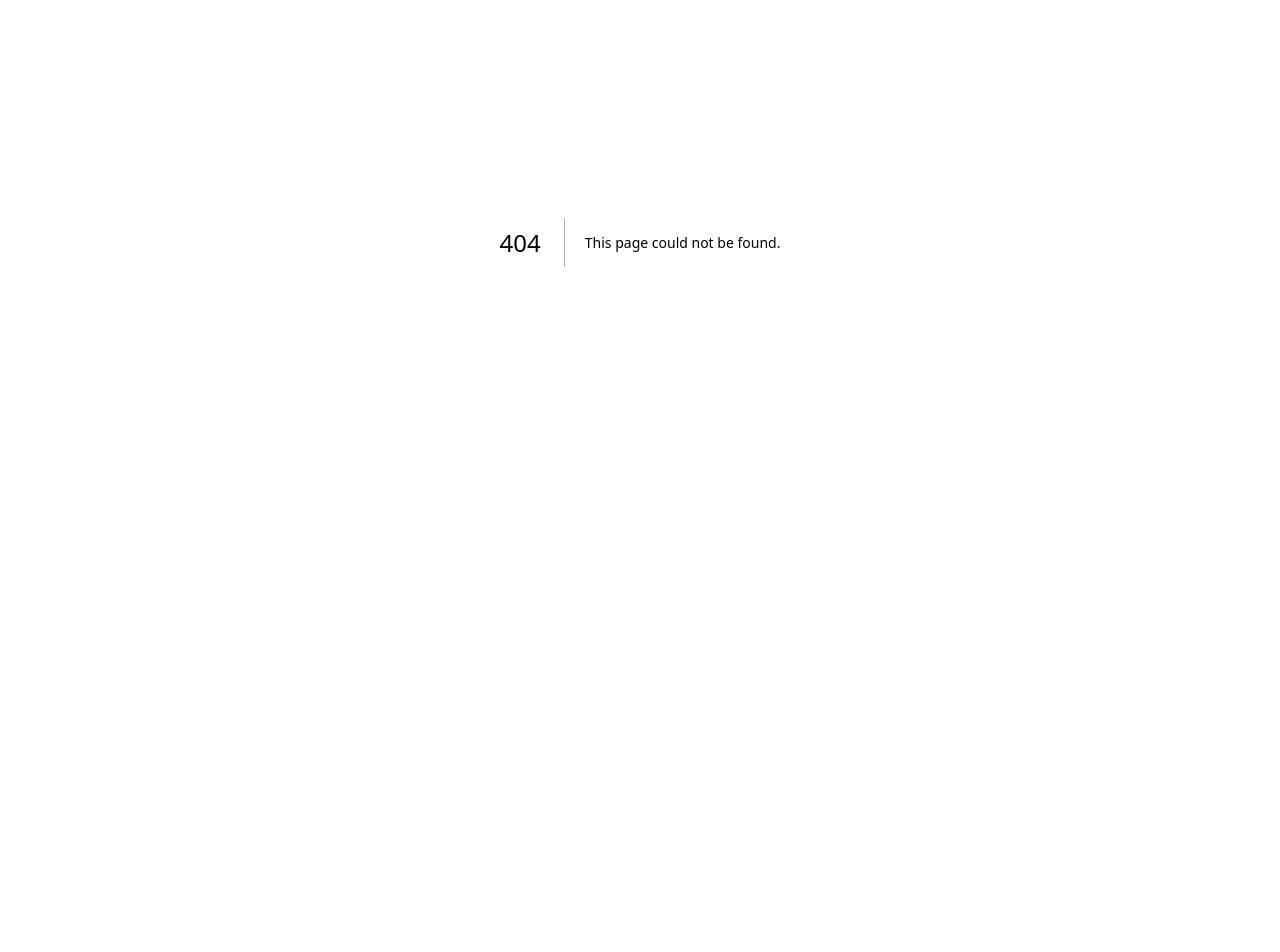
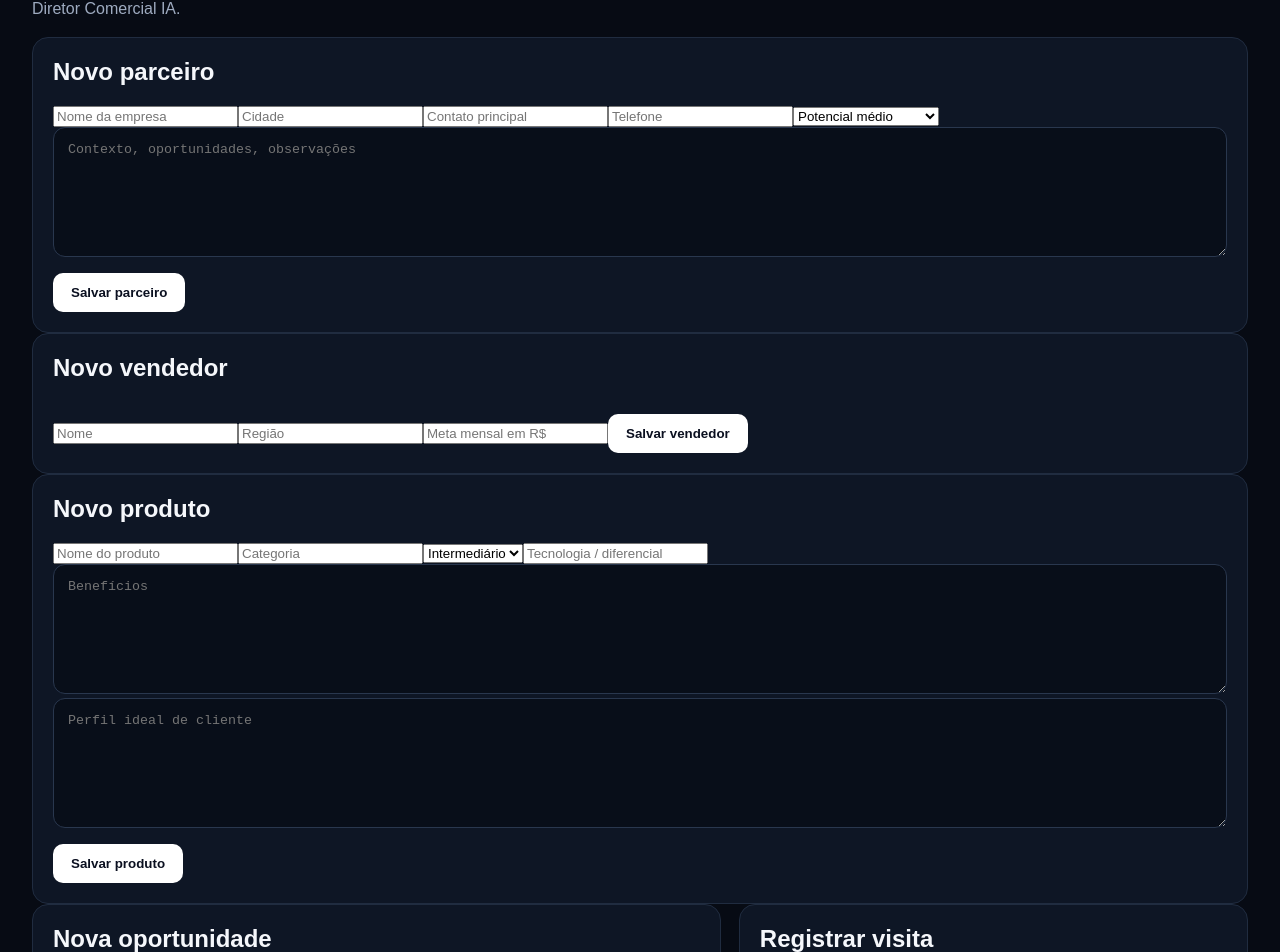
Before and after one commit to Fagnerfelix/Gerador-de-conte-do-probel-, a Next.js app: page /operacao in a window 1280 px wide. Before the commit this address had no page. Shown: the part 158-1110 px from the top of the page. Before the commit the page ends 800 px from the top, so only its background shows below. Built offline with nearby package versions, Linux system fonts and the light colour scheme; no server answers; the database is empty.

Commit message:
feat: add commercial operations workspace

```diff
--- /dev/null
+++ b/app/operacao/page.tsx
@@ -0,0 +1,70 @@
+'use client';
+
+import Link from 'next/link';
+import { useEffect, useState } from 'react';
+
+type Partner = { id: string; name: string; city?: string; potential: number; _count?: { opportunities: number; visits: number } };
+type Seller = { id: string; name: string; region?: string; monthlyGoal?: string | number | null };
+type Product = { id: string; name: string; category?: string; technology?: string };
+type Opportunity = { id: string; title: string; priority: number; nextAction?: string; partner: Partner; product?: Product };
+
+export default function OperacaoPage() {
+  const [partners, setPartners] = useState<Partner[]>([]);
+  const [sellers, setSellers] = useState<Seller[]>([]);
+  const [products, setProducts] = useState<Product[]>([]);
+  const [opportunities, setOpportunities] = useState<Opportunity[]>([]);
+  const [message, setMessage] = useState('');
+
+  async function load() {
+    const [p, s, pr, o] = await Promise.all(['partners','sellers','products','opportunities'].map(resource => fetch(`/api/commercial-data?resource=${resource}`).then(r => r.json())));
+    if (Array.isArray(p)) setPartners(p);
+    if (Array.isArray(s)) setSellers(s);
+    if (Array.isArray(pr)) setProducts(pr);
+    if (Array.isArray(o)) setOpportunities(o);
+  }
+
+  useEffect(() => { load(); }, []);
+
+  async function save(resource: string, data: Record<string, unknown>, form?: HTMLFormElement) {
+    setMessage('Salvando...');
+    const response = await fetch(`/api/commercial-data?resource=${resource}`, { method: 'POST', headers: { 'Content-Type': 'application/json' }, body: JSON.stringify(data) });
+    const result = await response.json();
+    setMessage(response.ok ? 'Salvo com sucesso.' : result.error || 'Erro ao salvar.');
+    if (response.ok) { form?.reset(); await load(); }
+  }
+
+  return <main className="main page">
+    <div className="topbar"><Link href="/">← Visão Executiva</Link><Link href="/diagnostico">Diagnóstico de Sono</Link></div>
+    <header className="header"><div className="eyebrow">Base comercial</div><h1>Operação Comercial</h1><p>Cadastre parceiros, vendedores, produtos, oportunidades e visitas. Esses dados serão a memória do Diretor Comercial IA.</p></header>
+    {message && <div className="flash">{message}</div>}
+
+    <section className="three-columns">
+      <form className="panel compact-form" onSubmit={e => { e.preventDefault(); const f = new FormData(e.currentTarget); save('partners', Object.fromEntries(f), e.currentTarget); }}>
+        <h2>Novo parceiro</h2><input name="name" placeholder="Nome da empresa" required /><input name="city" placeholder="Cidade" /><input name="contactName" placeholder="Contato principal" /><input name="phone" placeholder="Telefone" /><select name="potential" defaultValue="3"><option value="3">Potencial médio</option><option value="4">Potencial alto</option><option value="5">Potencial estratégico</option></select><textarea name="notes" placeholder="Contexto, oportunidades, observações" /><button>Salvar parceiro</button>
+      </form>
+
+      <form className="panel compact-form" onSubmit={e => { e.preventDefault(); const f = new FormData(e.currentTarget); save('sellers', Object.fromEntries(f), e.currentTarget); }}>
+        <h2>Novo vendedor</h2><input name="name" placeholder="Nome" required /><input name="region" placeholder="Região" /><input name="monthlyGoal" type="number" min="0" step="0.01" placeholder="Meta mensal em R$" /><button>Salvar vendedor</button>
+      </form>
+
+      <form className="panel compact-form" onSubmit={e => { e.preventDefault(); const f = new FormData(e.currentTarget); save('products', Object.fromEntries(f), e.currentTarget); }}>
+        <h2>Novo produto</h2><input name="name" placeholder="Nome do produto" required /><input name="category" placeholder="Categoria" /><select name="firmness" defaultValue="3"><option value="2">Mais macio</option><option value="3">Intermediário</option><option value="4">Firme</option><option value="5">Muito firme</option></select><input name="technology" placeholder="Tecnologia / diferencial" /><textarea name="benefits" placeholder="Benefícios" /><textarea name="idealFor" placeholder="Perfil ideal de cliente" /><button>Salvar produto</button>
+      </form>
+    </section>
+
+    <section className="content section-gap">
+      <form className="panel compact-form" onSubmit={e => { e.preventDefault(); const f = new FormData(e.currentTarget); save('opportunities', Object.fromEntries(f), e.currentTarget); }}>
+        <h2>Nova oportunidade</h2><input name="title" placeholder="Ex.: Introduzir novo produto" required /><select name="partnerId" required defaultValue=""><option value="" disabled>Selecione o parceiro</option>{partners.map(p => <option key={p.id} value={p.id}>{p.name}</option>)}</select><select name="productId" defaultValue=""><option value="">Produto opcional</option>{products.map(p => <option key={p.id} value={p.id}>{p.name}</option>)}</select><select name="priority" defaultValue="3"><option value="3">Prioridade média</option><option value="4">Prioridade alta</option><option value="5">Prioridade crítica</option></select><input name="value" type="number" min="0" step="0.01" placeholder="Valor potencial em R$" /><textarea name="nextAction" placeholder="Qual é o próximo passo concreto?" /><button>Salvar oportunidade</button>
+      </form>
+
+      <form className="panel compact-form" onSubmit={e => { e.preventDefault(); const f = new FormData(e.currentTarget); save('visits', Object.fromEntries(f), e.currentTarget); }}>
+        <h2>Registrar visita</h2><select name="partnerId" required defaultValue=""><option value="" disabled>Parceiro visitado</option>{partners.map(p => <option key={p.id} value={p.id}>{p.name}</option>)}</select><select name="sellerId" defaultValue=""><option value="">Vendedor responsável</option>{sellers.map(s => <option key={s.id} value={s.id}>{s.name}</option>)}</select><select name="type" defaultValue="COMMERCIAL"><option value="COMMERCIAL">Comercial</option><option value="TRAINING">Treinamento</option><option value="SHOWROOM">Showroom</option><option value="FOLLOW_UP">Acompanhamento</option></select><textarea name="summary" required placeholder="O que aconteceu na visita?" /><textarea name="nextStep" placeholder="Próximo passo" /><button>Registrar visita</button>
+      </form>
+    </section>
+
+    <section className="content section-gap">
+      <div className="panel"><h2>Parceiros</h2><div className="partners">{partners.map(p => <div className="partner" key={p.id}><div><strong>{p.name}</strong><div className="muted">{p.city || 'Cidade não informada'} · Potencial {p.potential}/5</div></div><span className="status">{p._count?.opportunities || 0} oportunidades</span></div>)}</div></div>
+      <div className="panel"><h2>Prioridades abertas</h2><div className="partners">{opportunities.map(o => <div className="partner" key={o.id}><div><strong>{o.title}</strong><div className="muted">{o.partner.name}{o.product ? ` · ${o.product.name}` : ''}</div></div><span className="priority">P{o.priority}</span></div>)}</div></div>
+    </section>
+  </main>;
+}
```
